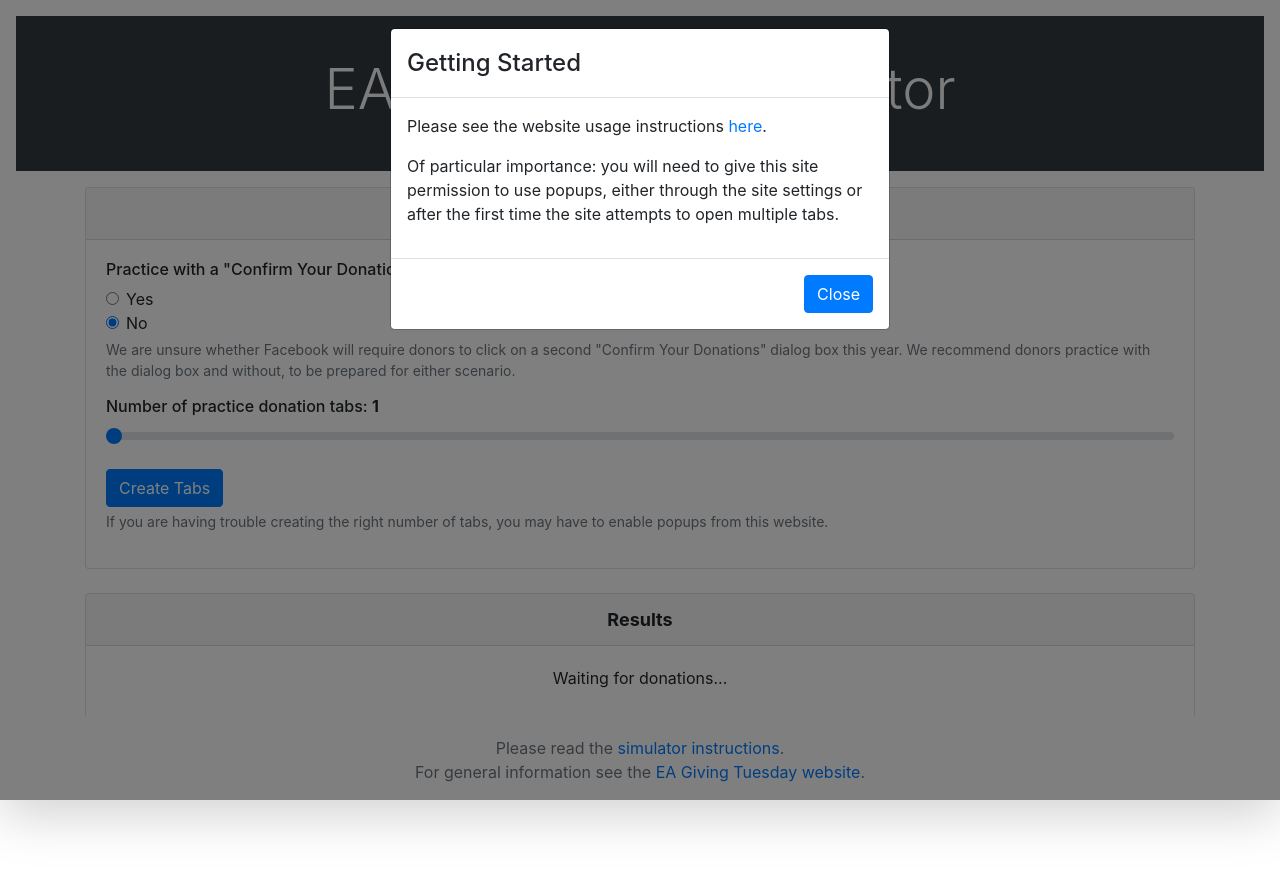
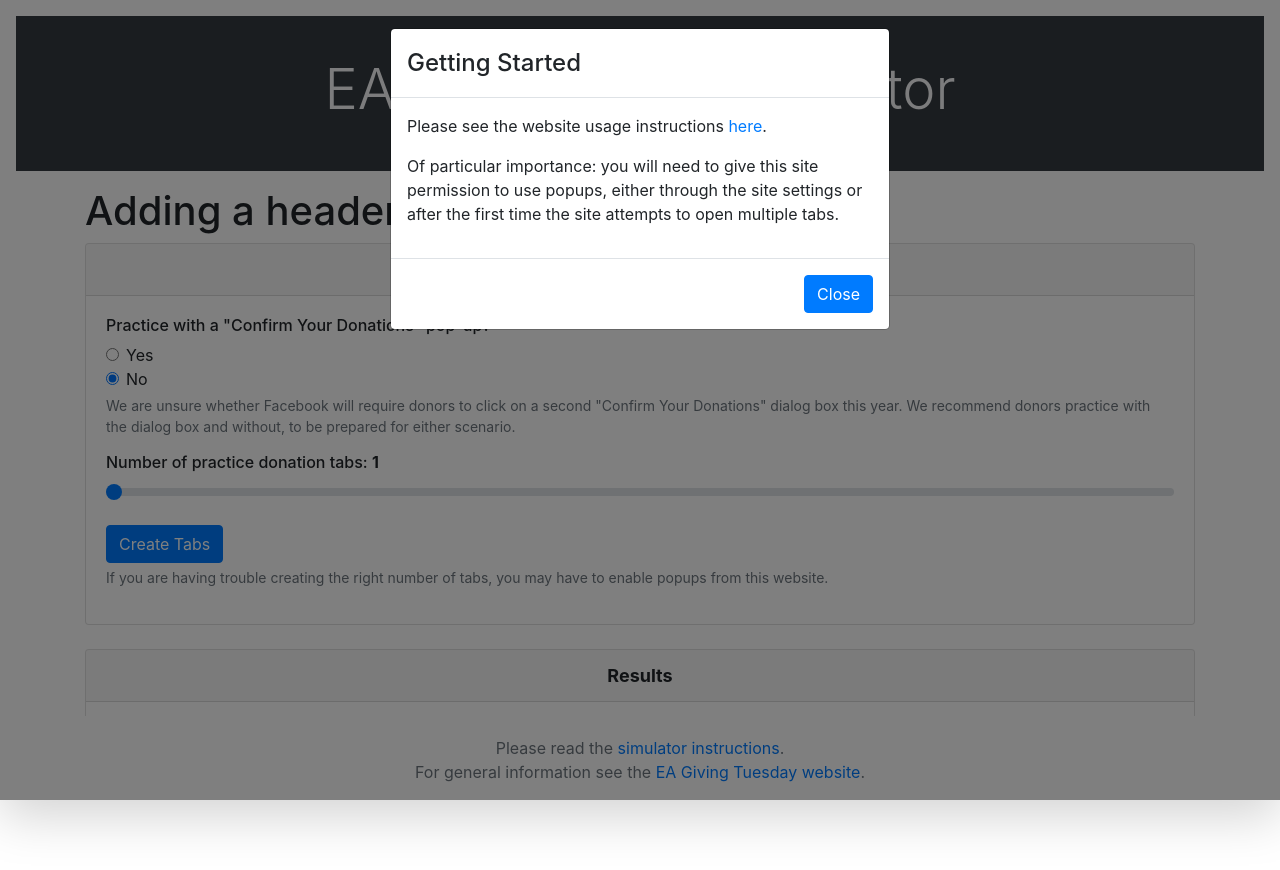
Before and after one commit to eagivingtuesday/eagt-practice, a React (Create React App) app: page / in a window 1280 px wide. Shown: the top 870 px of the page. Before the commit the page ends 817 px from the top, so only its background shows below. Built offline with nearby package versions, Linux system fonts and the light colour scheme; a web font is replaced by a local one.

Commit message:
Added test header

```diff
--- a/src/components/Home.js
+++ b/src/components/Home.js
@@ -162,6 +162,7 @@ class Home extends Page {
       <div>
         {header}
         <div className="container">
+          <h1>Adding a header for testing</h1>
           <InstructionsModal
             show={this.state.instructionsShow}
             onClick={this.handleInstructionsClick} />
```
